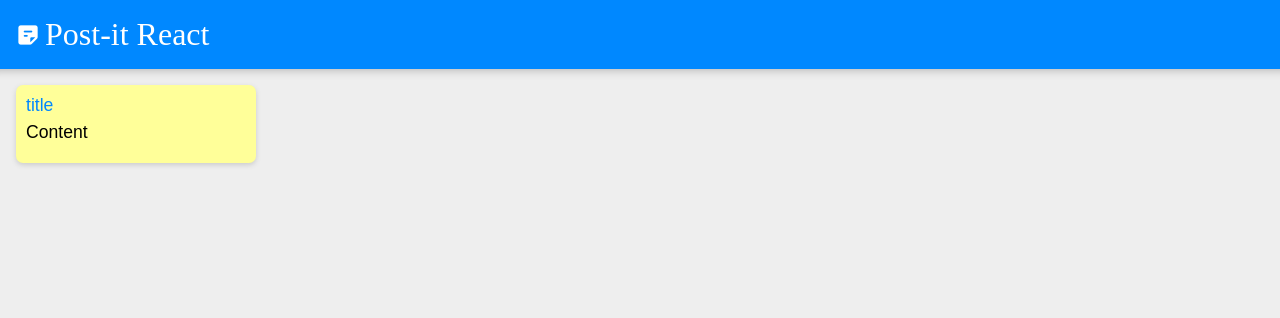
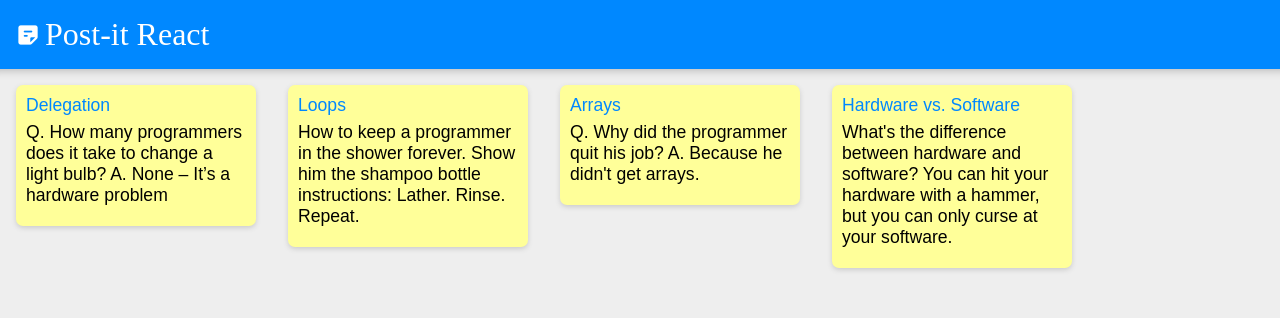
Before and after one commit to Devfrank94/post-it-react, a React (Create React App) app: page / in a window 1280 px wide. Shown: the top 318 px of the page. Built offline with nearby package versions, Linux system fonts and the light colour scheme; a web font is replaced by a local one.

Commit message:
add props and map component note

```diff
--- a/src/components/Main.jsx
+++ b/src/components/Main.jsx
@@ -1,10 +1,23 @@
 import React from "react";
 import Note from "./Note";
+import notes from "../notes";
+
+console.log(notes);
+
+function createNote(note){
+  return (<Note
+  key={note.id}
+  title={note.title}
+  content={note.content}
+  />
+
+  )
+}
 
 function Main() {
     return (
       <main>
-        <Note/>
+        {notes.map((createNote))}
       </main>
 
 
--- a/src/components/Note.jsx
+++ b/src/components/Note.jsx
@@ -1,10 +1,10 @@
 import React from "react";
 
-function Note() {
+function Note(props) {
     return (
       <div className="note">
-        <h1>title</h1>
-        <p>Content</p>
+        <h1>{props.title}</h1>
+        <p>{props.content}</p>
       </div>
     );
 }
```
